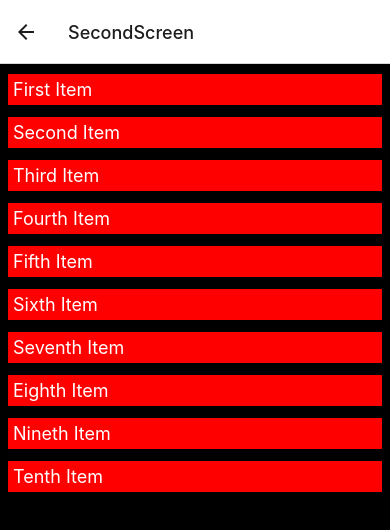
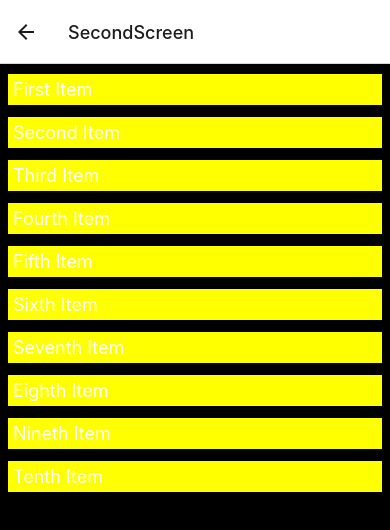
Before and after one commit to dishantkawatra/AwesomeProject, a React Native app: screen /SecondScreen in a window 390 px wide. Shown: the top 530 px of the page. Built offline with nearby package versions, Linux system fonts and the light colour scheme.

Commit message:
Working on clicks navigation component and index in second screen

```diff
--- a/src/FirstScreen.js
+++ b/src/FirstScreen.js
@@ -7,14 +7,13 @@
  */
 
 import React, { useState } from "react";
-import { Switch} from 'react-native'
+import { Switch,TouchableOpacity} from 'react-native'
 import { useNavigation } from '@react-navigation/native';
 
 import {
   Button,
   StyleSheet,
   Image,
-  navigation,
   TextInput,
   Text,
   View,
@@ -44,12 +43,14 @@ return (
     // Try setting `flexDirection` to `"row"`.
     flexDirection: "column"
   }]}>
-    <View style={{ flex: 2, backgroundColor: "red" }}>
+
+
+    <TouchableOpacity style={{ flex: 2, backgroundColor: "red" }}>
 
     <Text style={styles.baseText}>{baseText}</Text>
   <Text style={styles.titleText}>{titleText}</Text>
 
-    </View>
+    </TouchableOpacity>
 
 
     <View style={{ flex: 3, backgroundColor: "darkorange" }}>
--- a/src/SecondScreen.js
+++ b/src/SecondScreen.js
@@ -7,15 +7,17 @@
  */
 
  import React from "react";
+ import { useNavigation } from '@react-navigation/native';
  import {
    FlatList,
    StyleSheet,
    TouchableOpacity,
    Text,
+   Alert,
    View,
  } from 'react-native';
 
- const flatListdata = [
+   const flatListdata = [
   {
     id: 'bd7acbea-c1b1-46c2-aed5-3ad53abb28ba',
     title: 'First Item',
@@ -64,19 +66,19 @@
 
  export default function SecondScreen()
  {
-  const renderItem = ({ item }) => (
+ const navigation = useNavigation();
 
-    <Text style={styles.title}>{item.title}</Text>
 
-  );
 
-  const _onPress = () => {
-    // your code on item press
- };
 
-  const Item = ({ item }) => (
- <TouchableOpacity onPress={_onPress}>
-   <View style={styles.item}>
+function actionOnRow(item,index)
+{
+  navigation.goBack()
+}
+
+  const Item = ({item,index}) => (
+ <TouchableOpacity onPress={ () => actionOnRow(item,index)}>
+   <View style={[styles.item,{backgroundColor:'yellow'}]}>
        <Text style={styles.title}>{item.title}</Text>
      </View>
  </TouchableOpacity>
@@ -91,7 +93,7 @@
 
        <FlatList
        style={{flexGrow:1,backgroundColor:'black'}}
-       renderItem={Item}
+      renderItem={Item}
        data={flatListdata}
        keyExtractor={item => item.id}>
        </FlatList>
```
